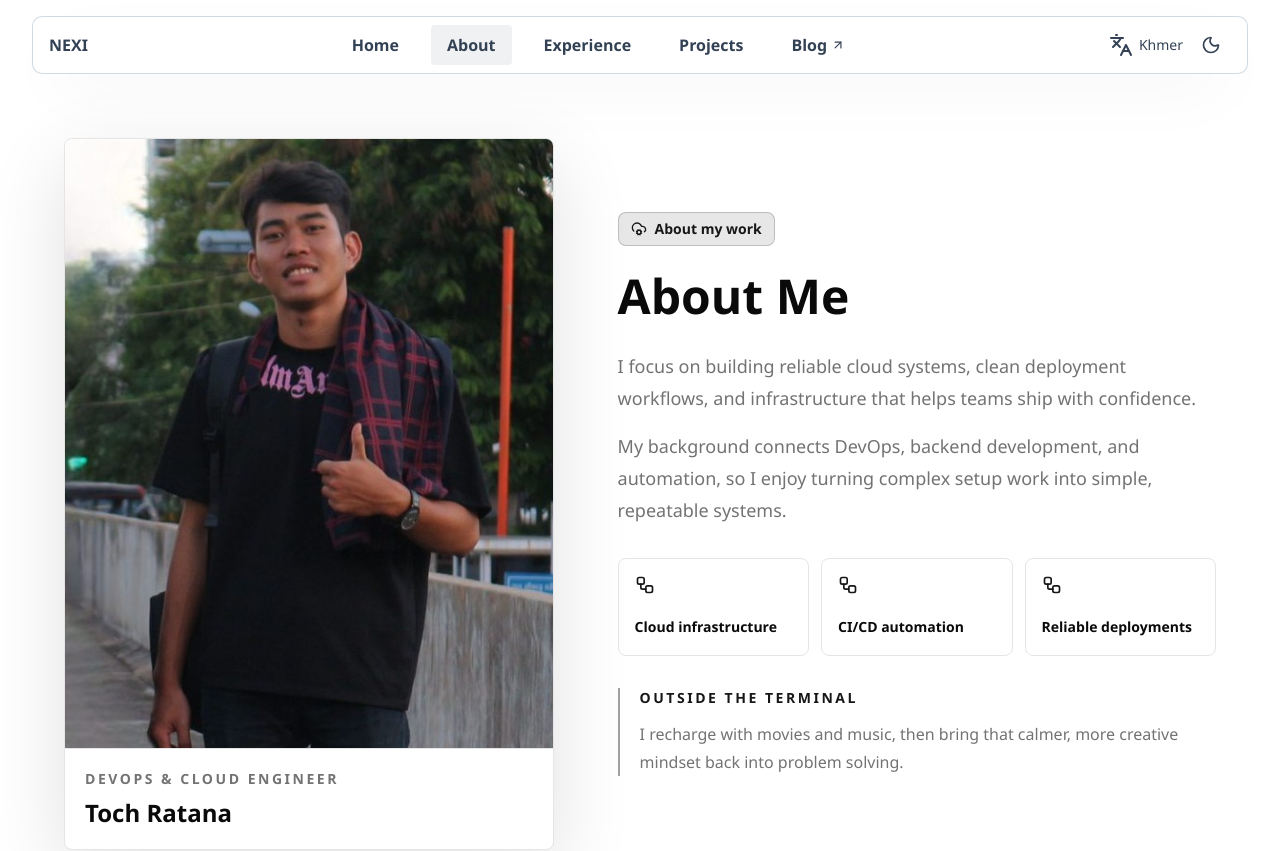
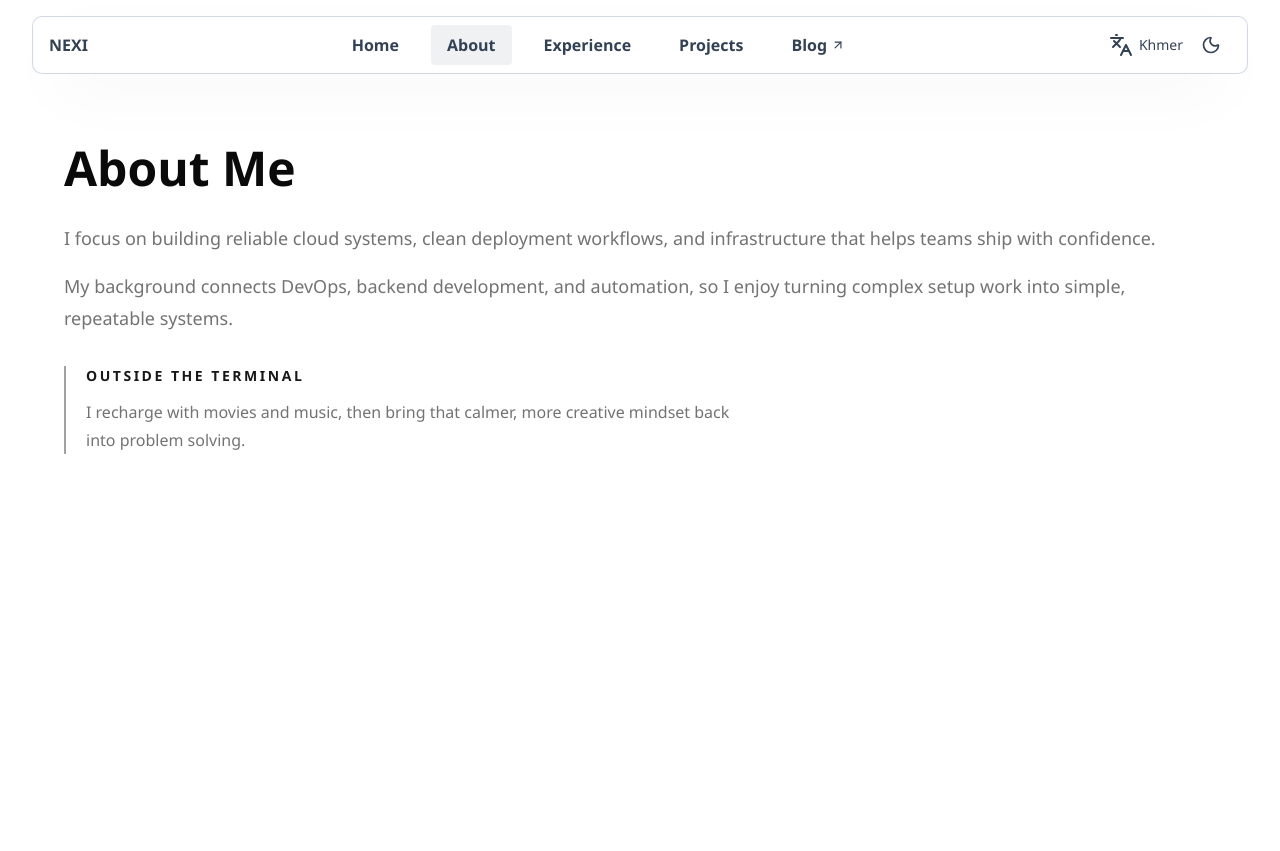
Before and after one commit to tochratana/me, a Next.js app: page /en/about in a window 1280 px wide. Shown: the top 851 px of the page. Built offline with nearby package versions, Linux system fonts and the light colour scheme; a web font is replaced by a local one.

Commit message:
modify:style for each section

```diff
--- a/src/components/layout/Header.tsx
+++ b/src/components/layout/Header.tsx
@@ -26,10 +26,8 @@ export default function Header() {
   const navigation: NavigationItem[] = [
     { name: t("header.home"), href: localePath("/") },
     { name: t("header.about"), href: localePath("/about") },
-    // { name: t("header.skills"), href: localePath("/skills") },
     { name: t("header.experience"), href: localePath("/experience") },
     { name: t("header.projects"), href: localePath("/projects") },
-    // { name: t("header.contact"), href: localePath("/contact") },
     {
       name: "Blog",
       href: "#",
--- a/src/components/sections/About.tsx
+++ b/src/components/sections/About.tsx
@@ -7,64 +7,20 @@ import { useTranslation } from "react-i18next";
 export default function About() {
   const { t } = useTranslation();
 
-  const focusItems = [
-    t("about.focus.cloud"),
-    t("about.focus.automation"),
-    t("about.focus.reliability"),
-  ];
-
   return (
     <section
       id="about"
       className="bg-background px-4 py-20 text-foreground sm:px-6 lg:px-8"
     >
-      <div className="mx-auto grid max-w-6xl items-center gap-12 lg:grid-cols-[0.9fr_1.1fr] lg:gap-16">
+      <div className="mx-auto grid max-w-6xl items-center">
         <div>
-          <div className="relative overflow-hidden rounded-[8px] border border-border bg-card shadow-[0_24px_80px_var(--site-feature-shadow)]">
-            <div className="relative aspect-[4/5] min-h-[380px]">
-              <Image
-                src="/project/ratana.jpg"
-                alt="Toch Ratana"
-                fill
-                sizes="(min-width: 1024px) 420px, 100vw"
-                className="object-cover"
-                priority={false}
-              />
-            </div>
-            <div className="border-t border-border p-5">
-              <p className="text-sm font-semibold uppercase tracking-[0.18em] text-muted-foreground">
-                {t("about.role")}
-              </p>
-              <h3 className="mt-2 text-2xl font-bold">Toch Ratana</h3>
-            </div>
-          </div>
-        </div>
-
-        <div>
-          <div className="mb-5 inline-flex items-center gap-2 rounded-[8px] border border-primary/20 bg-primary/10 px-3 py-1.5 text-sm font-semibold text-primary">
-            <CloudCog className="h-4 w-4" aria-hidden="true" />
-            {t("about.eyebrow")}
-          </div>
-
           <h2 className="max-w-3xl text-4xl font-bold leading-tight md:text-5xl">
             {t("about.title")}
           </h2>
 
-          <div className="mt-6 max-w-3xl space-y-4 text-base leading-8 text-muted-foreground md:text-lg">
+          <div className="mt-6 space-y-4 text-base leading-8 text-muted-foreground md:text-lg">
             <p>{t("about.intro")}</p>
             <p>{t("about.description")}</p>
-          </div>
-
-          <div className="mt-8 grid gap-3 sm:grid-cols-3">
-            {focusItems.map((item) => (
-              <div
-                key={item}
-                className="flex min-h-24 flex-col justify-between rounded-[8px] border border-border bg-card p-4"
-              >
-                <Workflow className="h-5 w-5 text-primary" aria-hidden="true" />
-                <p className="mt-5 text-sm font-semibold leading-6">{item}</p>
-              </div>
-            ))}
           </div>
 
           <div className="mt-8 border-l-2 border-primary/40 pl-5">
```
